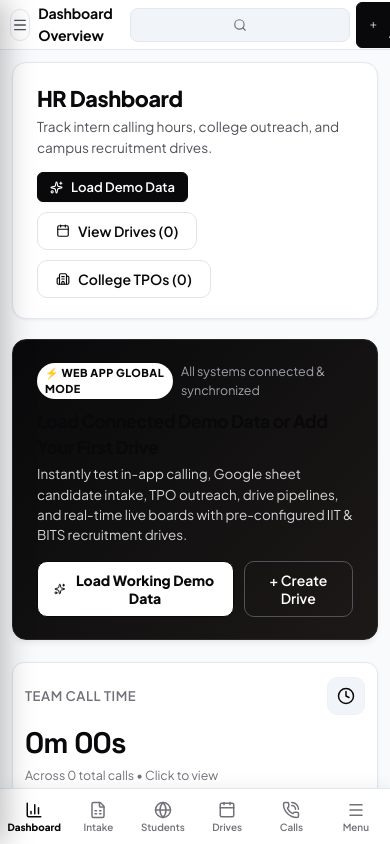
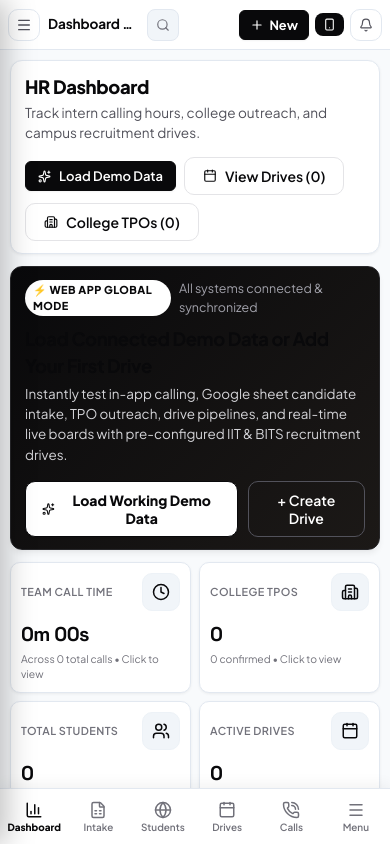
Before and after one commit to karthikreddy5686/TA-CRM, a React (Vite) app: page / in a window 390 px wide. Built offline with nearby package versions, Linux system fonts and the light colour scheme.

Commit message:
fix: resolve out-of-frame mobile overflow and enable native app experience

```diff
--- a/src/App.jsx
+++ b/src/App.jsx
@@ -961,7 +961,7 @@ export default function App() {
         {/* App Top Header */}
         <header className="top-header">
           {/* Left: Mobile Hamburger Menu + Desktop Sidebar Collapse + Breadcrumbs */}
-          <div style={{ display: 'flex', alignItems: 'center', gap: '8px' }}>
+          <div className="top-header-left">
             <button
               type="button"
               onClick={() => setIsMobileSidebarOpen(true)}
@@ -982,10 +982,10 @@ export default function App() {
               {isSidebarCollapsed ? <PanelLeftOpen size={16} /> : <PanelLeftClose size={16} />}
             </button>
 
-            <div style={{ display: 'flex', alignItems: 'center', gap: '6px' }}>
+            <div className="top-header-title-wrap">
               <span className="header-desktop-only" style={{ fontSize: '0.78rem', color: '#71717a', fontWeight: 600 }}>Workspace</span>
               <span className="header-desktop-only" style={{ color: '#cbd5e1', fontSize: '0.8rem' }}>/</span>
-              <h1 className="page-title" style={{ fontSize: '0.88rem', margin: 0, fontWeight: 700 }}>
+              <h1 className="page-title">
                 {activeTab === 'dashboard' && 'Dashboard Overview'}
                 {activeTab === 'googleFormBlast' && 'Intake Hub'}
                 {activeTab === 'liveBoard' && 'Posted Students'}
@@ -1005,12 +1005,12 @@ export default function App() {
             title="Open Command Palette (Ctrl+K)"
           >
             <Search size={14} />
-            <span>Search candidates, drives, TPOs...</span>
-            <kbd className="kbd-chip" style={{ marginLeft: 'auto' }}>Ctrl K</kbd>
+            <span className="header-desktop-only">Search candidates, drives, TPOs...</span>
+            <kbd className="kbd-chip header-desktop-only" style={{ marginLeft: 'auto' }}>Ctrl K</kbd>
           </button>
 
           {/* Right: Global Actions, Live Sync, PWA Install, Fullscreen, User Chip */}
-          <div style={{ display: 'flex', alignItems: 'center', gap: '8px' }}>
+          <div className="top-header-right">
             {(drives.length > 0 || formResponses.length > 0 || students.length > 0 || tpos.length > 0 || callSessions.length > 0) && (
               <button
                 type="button"
@@ -1030,12 +1030,13 @@ export default function App() {
                 type="button"
                 onClick={() => setIsGlobalNewMenuOpen(!isGlobalNewMenuOpen)}
                 className="btn-black btn-black-sm"
-                style={{ padding: '6px 12px', fontSize: '0.8rem', gap: '6px', fontWeight: 700 }}
+                style={{ padding: '6px 10px', fontSize: '0.8rem', gap: '5px', fontWeight: 700 }}
                 title="Global Create & Management Actions"
               >
                 <Plus size={14} />
-                <span>+ New Action</span>
-                <ChevronDown size={12} />
+                <span className="header-desktop-only">+ New Action</span>
+                <span className="header-mobile-only">New</span>
+                <ChevronDown size={12} className="header-desktop-only" />
               </button>
 
               {isGlobalNewMenuOpen && (
@@ -1149,7 +1150,7 @@ export default function App() {
               <button
                 type="button"
                 onClick={handleLoadDemoData}
-                className="btn-secondary btn-black-sm"
+                className="btn-secondary btn-black-sm header-desktop-only"
                 style={{ padding: '5px 10px', fontSize: '0.78rem', gap: '5px', borderColor: '#cbd5e1' }}
                 title="Populate complete working sample data across all modules"
               >
@@ -1166,7 +1167,7 @@ export default function App() {
               title="Install TalentConnect as standalone desktop or mobile web app"
             >
               <Smartphone size={13} />
-              <span>{isAppInstalled ? 'App Ready' : 'Install App'}</span>
+              <span className="header-desktop-only">{isAppInstalled ? 'App Ready' : 'Install App'}</span>
             </button>
 
             {/* Live Sync / Online Status Pill (Desktop only to prevent header wrap) */}
@@ -1260,16 +1261,8 @@ export default function App() {
               <span style={{ fontSize: '0.65rem', background: '#ecfdf5', color: '#065f46', padding: '1px 5px', borderRadius: '10px' }}>Connected</span>
             </button>
 
-            {/* User Profile Info Chip */}
-            <div style={{
-              display: 'flex',
-              alignItems: 'center',
-              gap: '8px',
-              background: '#f8fafc',
-              border: '1px solid #e2e8f0',
-              borderRadius: '20px',
-              padding: '3px 10px 3px 4px'
-            }}>
+            {/* User Profile Info Chip (Desktop Only) */}
+            <div className="header-desktop-only header-user-chip">
               <div style={{
                 width: '24px',
                 height: '24px',
--- a/src/components/GoogleFormBlastCenter.jsx
+++ b/src/components/GoogleFormBlastCenter.jsx
@@ -486,7 +486,7 @@ export default function GoogleFormBlastCenter({
                   placeholder="e.g. Campus Drive 2026"
                   value={inlineDriveTitle}
                   onChange={(e) => setInlineDriveTitle(e.target.value)}
-                  style={{ width: '200px', padding: '5px 10px', fontSize: '0.825rem' }}
+                  style={{ minWidth: '130px', maxWidth: '100%', flex: '1 1 140px', padding: '5px 10px', fontSize: '0.825rem' }}
                 />
                 <span style={{ fontWeight: 700, fontSize: '0.85rem', color: '#09090b', marginLeft: '6px' }}>
                   College:
@@ -497,7 +497,7 @@ export default function GoogleFormBlastCenter({
                   placeholder="e.g. University Campus"
                   value={inlineCollegeName}
                   onChange={(e) => setInlineCollegeName(e.target.value)}
-                  style={{ width: '180px', padding: '5px 10px', fontSize: '0.825rem' }}
+                  style={{ minWidth: '130px', maxWidth: '100%', flex: '1 1 140px', padding: '5px 10px', fontSize: '0.825rem' }}
                 />
               </div>
             )}
--- a/src/components/MainHRDashboard.jsx
+++ b/src/components/MainHRDashboard.jsx
@@ -61,7 +61,7 @@ export default function MainHRDashboard({
   return (
     <div>
       {/* Top Banner */}
-      <div style={{
+      <div className="dashboard-banner" style={{
         background: '#ffffff',
         border: '1px solid #e2e8f0',
         borderRadius: '14px',
@@ -72,7 +72,9 @@ export default function MainHRDashboard({
         justifyContent: 'space-between',
         flexWrap: 'wrap',
         gap: '14px',
-        boxShadow: 'var(--shadow-card)'
+        boxShadow: 'var(--shadow-card)',
+        width: '100%',
+        boxSizing: 'border-box'
       }}>
         <div>
           <h1 style={{ fontSize: '1.35rem', fontWeight: 800, color: '#09090b', letterSpacing: '-0.02em' }}>
@@ -83,7 +85,7 @@ export default function MainHRDashboard({
           </p>
         </div>
 
-        <div style={{ display: 'flex', gap: '10px', flexWrap: 'wrap', alignItems: 'center' }}>
+        <div style={{ display: 'flex', gap: '8px', flexWrap: 'wrap', alignItems: 'center' }}>
           {(drives.length > 0 || students.length > 0 || tpos.length > 0) && onResetCleanData && (
             <button
               type="button"
@@ -111,7 +113,7 @@ export default function MainHRDashboard({
 
       {/* Empty State / Quick-Start Web App Guidance Banner */}
       {drives.length === 0 && students.length === 0 && tpos.length === 0 && (
-        <div style={{
+        <div className="guidance-banner" style={{
           background: 'linear-gradient(135deg, #09090b 0%, #1c1917 100%)',
           color: '#ffffff',
           borderRadius: '14px',
@@ -123,7 +125,9 @@ export default function MainHRDashboard({
           flexWrap: 'wrap',
           gap: '16px',
           boxShadow: 'var(--shadow-md)',
-          border: '1px solid #27272a'
+          border: '1px solid #27272a',
+          width: '100%',
+          boxSizing: 'border-box'
         }}>
           <div>
             <div style={{ display: 'flex', alignItems: 'center', gap: '8px', marginBottom: '8px' }}>
--- a/src/index.css
+++ b/src/index.css
@@ -85,11 +85,15 @@
 }
 
 html, body, #root {
-  height: 100vh;
-  width: 100vw;
-  overflow: hidden;
+  height: 100%;
+  height: 100dvh;
+  width: 100%;
+  max-width: 100%;
+  overflow-x: hidden !important;
+  overflow-y: hidden;
   margin: 0;
   padding: 0;
+  -webkit-text-size-adjust: 100%;
 }
 
 body {
@@ -242,15 +246,14 @@ input, select, textarea, button {
 
 .app-container {
   display: flex;
-  height: 100vh;
-  width: 100vw;
-  max-height: 100vh;
-  overflow: hidden;
+  height: 100%;
+  height: 100dvh;
+  width: 100%;
+  max-width: 100%;
+  overflow-x: hidden !important;
+  overflow-y: hidden;
   position: fixed;
-  top: 0;
-  left: 0;
-  right: 0;
-  bottom: 0;
+  inset: 0;
   background-color: var(--bg-app);
 }
 
@@ -443,7 +446,10 @@ input, select, textarea, button {
   flex: 1;
   display: flex;
   flex-direction: column;
-  height: 100vh;
+  height: 100%;
+  height: 100dvh;
+  width: 100%;
+  max-width: 100%;
   min-width: 0;
   overflow: hidden;
   background: #f8fafc;
@@ -451,32 +457,95 @@ input, select, textarea, button {
 
 /* App Header */
 .top-header {
-  height: 54px;
+  height: 52px;
   background: #ffffff;
   border-bottom: 1px solid var(--border-default);
-  padding: 0 20px;
+  padding: 0 16px;
   display: flex;
   align-items: center;
   justify-content: space-between;
   flex-shrink: 0;
   z-index: 30;
-  gap: 16px;
+  gap: 8px;
+  width: 100%;
+  max-width: 100%;
+  box-sizing: border-box;
+  overflow: hidden;
+}
+
+.top-header-left {
+  display: flex;
+  align-items: center;
+  gap: 8px;
+  flex-shrink: 0;
+  min-width: 0;
+}
+
+.top-header-title-wrap {
+  display: flex;
+  align-items: center;
+  gap: 6px;
+  min-width: 0;
 }
 
 .page-title {
-  font-size: 1.05rem;
+  font-size: 0.95rem;
   font-weight: 700;
   color: var(--text-main);
   letter-spacing: -0.01em;
+  white-space: nowrap;
+  overflow: hidden;
+  text-overflow: ellipsis;
+  max-width: 220px;
+}
+
+.top-header-right {
+  display: flex;
+  align-items: center;
+  gap: 6px;
+  flex-shrink: 0;
+  margin-left: auto;
+}
+
+.header-user-chip {
+  display: flex;
+  align-items: center;
+  gap: 8px;
+  background: #f8fafc;
+  border: 1px solid #e2e8f0;
+  border-radius: 20px;
+  padding: 3px 8px 3px 3px;
+  flex-shrink: 0;
+}
+
+.user-avatar-small {
+  width: 26px;
+  height: 26px;
+  border-radius: 50%;
+  background: #09090b;
+  color: #ffffff;
+  display: flex;
+  align-items: center;
+  justify-content: center;
+  font-size: 0.68rem;
+  font-weight: 800;
+  flex-shrink: 0;
+}
+
+.header-mobile-only {
+  display: none !important;
 }
 
 /* Dashboard / Page Body */
 .page-body {
-  padding: 20px 24px 32px;
-  flex: 1;
+  padding: 18px 20px 32px;
+  flex: 1 1 auto;
   overflow-y: auto;
   overflow-x: hidden;
-  height: calc(100vh - 54px);
+  width: 100%;
+  max-width: 100%;
+  box-sizing: border-box;
+  -webkit-overflow-scrolling: touch;
 }
 
 /* Metrics Grid */
@@ -1560,11 +1629,15 @@ input, select, textarea, button {
     pointer-events: auto;
   }
 
-  /* Top Header on Mobile */
+  /* Top Header on Mobile (Native App Bar) */
   .top-header {
-    padding: 0 10px;
-    height: 50px;
-    gap: 6px;
+    padding: 0 8px !important;
+    height: 50px !important;
+    gap: 4px !important;
+    width: 100% !important;
+    max-width: 100vw !important;
+    box-sizing: border-box !important;
+    overflow: hidden !important;
   }
 
   .desktop-sidebar-toggle {
@@ -1573,19 +1646,36 @@ input, select, textarea, button {
 
   .mobile-menu-btn {
     display: inline-flex !important;
+    width: 32px !important;
+    height: 32px !important;
+    flex-shrink: 0 !important;
   }
 
   .header-desktop-only {
     display: none !important;
   }
 
+  .header-mobile-only {
+    display: inline-flex !important;
+  }
+
+  .page-title {
+    font-size: 0.85rem !important;
+    max-width: 95px !important;
+    overflow: hidden !important;
+    text-overflow: ellipsis !important;
+    white-space: nowrap !important;
+  }
+
   .app-search-trigger {
-    padding: 6px 8px;
-    width: 34px;
-    height: 34px;
-    justify-content: center;
-    border-radius: 8px;
-    flex-shrink: 0;
+    padding: 6px !important;
+    width: 32px !important;
+    min-width: 32px !important;
+    max-width: 32px !important;
+    height: 32px !important;
+    justify-content: center !important;
+    border-radius: 8px !important;
+    flex-shrink: 0 !important;
   }
 
   .app-search-trigger span,
@@ -1593,13 +1683,48 @@ input, select, textarea, button {
     display: none !important;
   }
 
-  /* Fixed Bottom Navigation Bar (Thumb Friendly) */
+  .install-app-pill {
+    padding: 5px 8px !important;
+    font-size: 0.72rem !important;
+    border-radius: 8px !important;
+    flex-shrink: 0 !important;
+  }
+
+  .btn-icon {
+    width: 32px !important;
+    height: 32px !important;
+    flex-shrink: 0 !important;
+  }
+
+  /* Prevent iOS Safari 16px auto-zoom */
+  input, select, textarea, .form-input, .form-select, .form-textarea {
+    font-size: 16px !important;
+    max-width: 100% !important;
+    box-sizing: border-box !important;
+  }
+
+  /* Native Mobile App Touch Ergonomics */
+  body {
+    -webkit-touch-callout: none;
+    -webkit-tap-highlight-color: transparent;
+    overscroll-behavior-y: none;
+  }
+
+  button, a, .mobile-nav-btn, .btn-black, .btn-secondary, .btn-icon {
+    -webkit-tap-highlight-color: transparent;
+    user-select: none;
+    touch-action: manipulation;
+  }
+
+  /* Fixed Bottom Navigation Bar (Native App Dock) */
   .mobile-bottom-nav {
     display: flex;
     position: fixed;
     bottom: 0;
     left: 0;
     right: 0;
+    width: 100%;
+    max-width: 100vw;
     height: calc(56px + env(safe-area-inset-bottom, 0px));
     padding-bottom: env(safe-area-inset-bottom, 0px);
     background: #ffffff;
@@ -1610,6 +1735,7 @@ input, select, textarea, button {
     padding-left: 2px;
     padding-right: 2px;
     box-shadow: 0 -3px 14px rgba(0, 0, 0, 0.06);
+    box-sizing: border-box;
   }
 
   .mobile-nav-btn {
@@ -1623,7 +1749,7 @@ input, select, textarea, button {
     color: #71717a;
     background: none;
     border: none;
-    padding: 6px 4px;
+    padding: 6px 3px;
     border-radius: 8px;
     cursor: pointer;
     position: relative;
@@ -1642,7 +1768,7 @@ input, select, textarea, button {
   .mobile-nav-btn .mobile-badge {
     position: absolute;
     top: 2px;
-    right: 14%;
+    right: 12%;
     background: #09090b;
     color: #ffffff;
     font-size: 0.58rem;
@@ -1654,64 +1780,110 @@ input, select, textarea, button {
 
   /* Page Body Internal Scrolling with Safe-Area Padding */
   .page-body {
-    padding: 12px 12px calc(72px + env(safe-area-inset-bottom, 0px)) !important;
+    padding: 10px 10px calc(66px + env(safe-area-inset-bottom, 0px)) !important;
     height: calc(100vh - 50px);
     height: calc(100dvh - 50px);
+    width: 100% !important;
+    max-width: 100vw !important;
+    overflow-x: hidden !important;
+    box-sizing: border-box !important;
     -webkit-overflow-scrolling: touch;
     overscroll-behavior-y: contain;
   }
 
-  /* Responsive Metrics Cards */
+  /* Responsive Metrics Cards (2x2 Grid) */
   .metrics-grid {
-    grid-template-columns: repeat(auto-fit, minmax(140px, 1fr)) !important;
-    gap: 10px !important;
-    margin-bottom: 16px !important;
+    grid-template-columns: repeat(2, 1fr) !important;
+    gap: 8px !important;
+    margin-bottom: 12px !important;
+    width: 100% !important;
+    box-sizing: border-box !important;
   }
 
   .metric-card {
-    padding: 14px 12px !important;
+    padding: 10px 10px !important;
+    border-radius: 10px !important;
+    width: 100% !important;
+    box-sizing: border-box !important;
+  }
+
+  .metric-title {
+    font-size: 0.68rem !important;
+  }
+
+  .metric-value {
+    font-size: 1.25rem !important;
+  }
+
+  .metric-subtext {
+    font-size: 0.65rem !important;
+  }
+
+  /* Responsive Content Cards & Banners */
+  .dashboard-banner,
+  .guidance-banner {
+    padding: 12px 14px !important;
+    margin-bottom: 12px !important;
     border-radius: 12px !important;
-  }
-
-  /* Responsive Content Cards & Tables */
+    width: 100% !important;
+    box-sizing: border-box !important;
+  }
+
+  .dashboard-banner h1,
+  .guidance-banner h3 {
+    font-size: 1.15rem !important;
+  }
+
   .content-card {
     border-radius: 12px !important;
-    margin-bottom: 16px !important;
+    margin-bottom: 12px !important;
+    width: 100% !important;
+    max-width: 100% !important;
+    box-sizing: border-box !important;
+    overflow: hidden !important;
   }
 
   .card-header-row {
-    padding: 12px 14px !important;
+    padding: 10px 12px !important;
     flex-direction: column !important;
     align-items: flex-start !important;
-    gap: 10px !important;
+    gap: 8px !important;
+    width: 100% !important;
+    box-sizing: border-box !important;
   }
 
   .table-wrapper {
     -webkit-overflow-scrolling: touch;
-    max-height: calc(100vh - 220px);
-    max-height: calc(100dvh - 220px);
+    max-height: calc(100vh - 180px);
+    max-height: calc(100dvh - 180px);
+    width: 100% !important;
+    max-width: 100% !important;
+    box-sizing: border-box !important;
+    overflow-x: auto !important;
+    overscroll-behavior-x: contain;
   }
 
   .crm-table th,
   .crm-table td {
-    padding: 10px 10px !important;
-    font-size: 0.78rem !important;
+    padding: 8px 8px !important;
+    font-size: 0.76rem !important;
   }
 
   .crm-table td button,
   .crm-table td a {
-    min-height: 34px;
+    min-height: 32px;
     display: inline-flex;
     align-items: center;
   }
 
-  /* Modals on Mobile */
+  /* Modals on Mobile (Full Viewport Bottom Sheets) */
   .modal-card {
-    width: 95vw !important;
-    max-width: 95vw !important;
-    max-height: 92vh !important;
-    max-height: 92dvh !important;
+    width: 96vw !important;
+    max-width: 96vw !important;
+    max-height: 90vh !important;
+    max-height: 90dvh !important;
     border-radius: 14px !important;
+    box-sizing: border-box !important;
   }
 
   .form-grid-2 {
@@ -1721,36 +1893,28 @@ input, select, textarea, button {
 
   /* Calling & Video Room Modal on Mobile */
   .call-room-modal {
-    width: 98vw !important;
-    max-width: 98vw !important;
-    max-height: 96vh !important;
-    max-height: 96dvh !important;
+    width: 96vw !important;
+    max-width: 96vw !important;
+    max-height: 94vh !important;
+    max-height: 94dvh !important;
     border-radius: 14px !important;
+    box-sizing: border-box !important;
   }
 
   .video-grid {
     grid-template-columns: 1fr !important;
-    min-height: 180px !important;
-    max-height: 38vh !important;
-    padding: 10px !important;
+    min-height: 160px !important;
+    max-height: 36vh !important;
+    padding: 8px !important;
   }
 }
 
 @media (max-width: 480px) {
-  .metrics-grid {
-    grid-template-columns: 1fr !important;
-  }
-
   .install-app-pill span {
-    display: none;
-  }
-
-  .install-app-pill {
-    padding: 6px 8px;
-    border-radius: 8px;
+    display: none !important;
   }
 
   .app-live-pill span:last-child {
-    display: none;
-  }
-}
+    display: none !important;
+  }
+}
```
Also changed, not shown: src/components/PublishedDriveBoard.jsx (+33 -135 lines).
